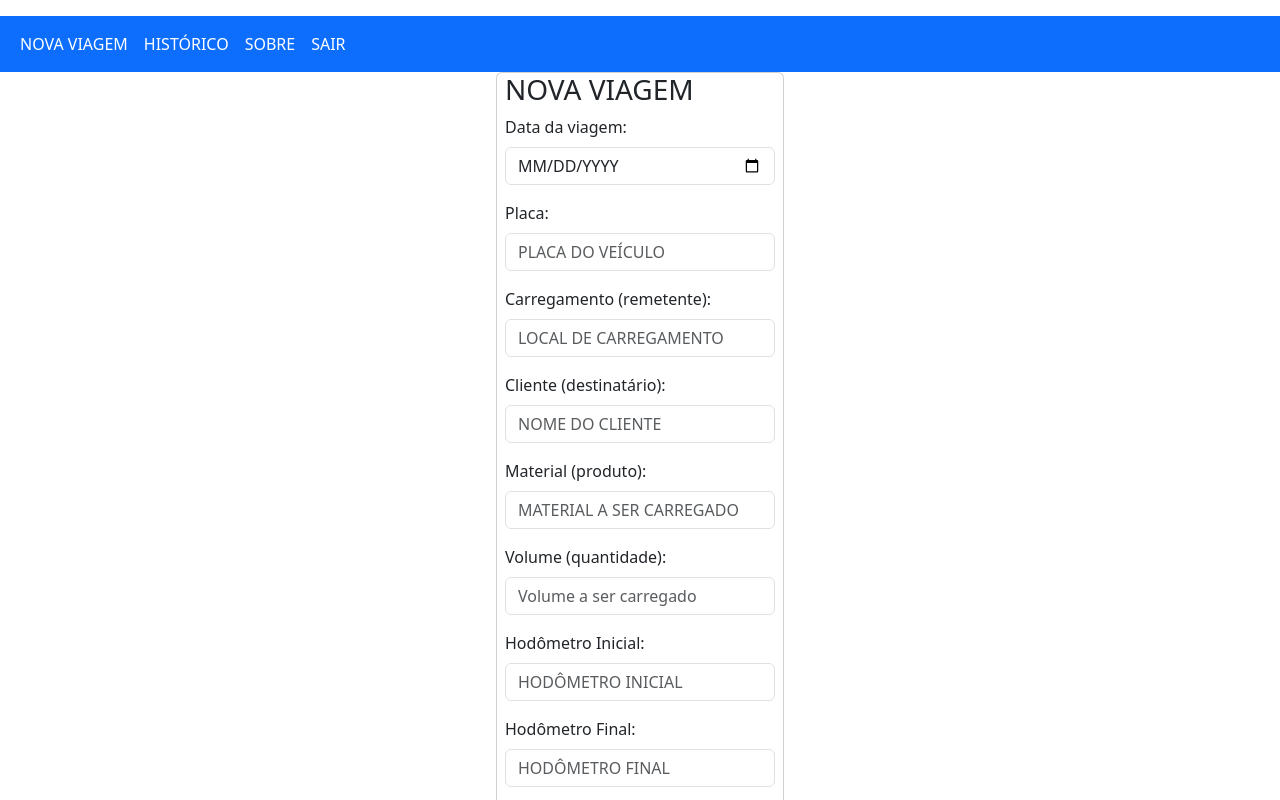
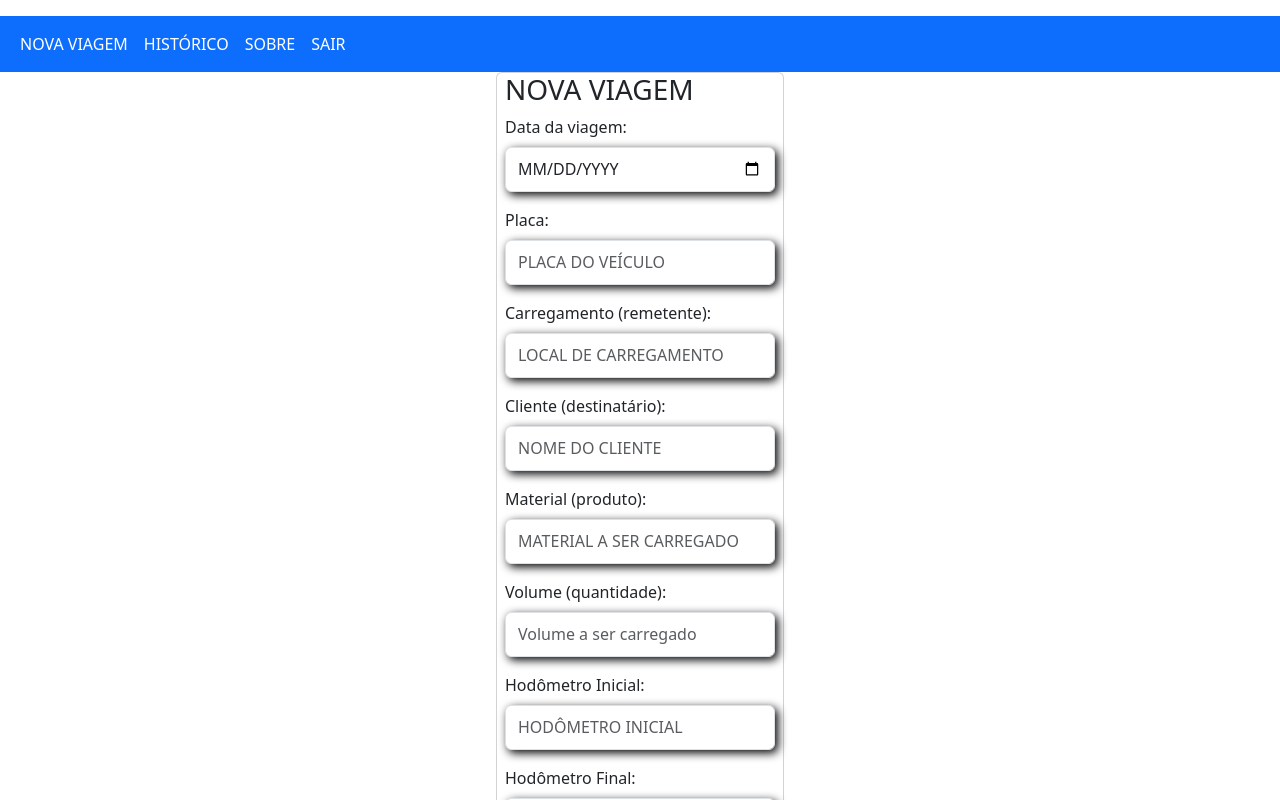
Before and after one commit to ClaitonBarchet/TCC-FINAL, a React (Create React App) app in the folder controleviagens/: page / in a window 1280 px wide. Shown: the top 800 px of the page. Built offline with nearby package versions, Linux system fonts and the light colour scheme; no server answers; sample sign-in values are in the browser's storage.

Commit message:
teste front

```diff
--- /dev/null
+++ b/controleviagens/src/pages/viagem/Viagem.css
@@ -0,0 +1,55 @@
+.container {
+    display: flex;
+    flex-direction: column;
+    gap: 7px;
+    position: relative;
+    color: black;
+  }
+
+  .container .label {
+    font-size: 15px;
+    padding-left: 10px;
+    position: absolute;
+    top: 13px;
+    transition: 0.3s;
+    pointer-events: none;
+  }
+
+  .input {
+    width: 200px;
+    height: 45px;
+    border: none;
+    outline: none;
+    padding: 0px 7px;
+    border-radius: 6px;
+    /* color: #fff; */
+    color: black;
+    font-size: 15px;
+    background-color: transparent;
+    box-shadow: 3px 3px 10px rgba(0,0,0,1),
+    -1px -1px 6px rgba(255, 255, 255, 0.4);
+  }
+
+  .input:focus {
+    border: 2px solid transparent;
+    color: black;
+    box-shadow: 3px 3px 10px rgba(0,0,0,1),
+    -1px -1px 6px rgba(255, 255, 255, 0.4),
+    inset 3px 3px 10px rgba(0,0,0,1),
+    inset -1px -1px 6px rgba(255, 255, 255, 0.4);
+  }
+
+  .container .input:valid ~ .label,
+  .container .input:focus ~ .label {
+    transition: 0.3s;
+    padding-left: 2px;
+    transform: translateY(-35px);
+  }
+
+  .container .input:valid,
+  .container .input:focus {
+    box-shadow: 3px 3px 10px rgba(0,0,0,1),
+    -1px -1px 6px rgba(255, 255, 255, 0.4),
+    inset 3px 3px 10px rgba(0,0,0,1),
+    inset -1px -1px 6px rgba(255, 255, 255, 0.4);
+  }
--- a/controleviagens/src/pages/viagem/Viagem.js
+++ b/controleviagens/src/pages/viagem/Viagem.js
@@ -109,6 +109,7 @@
             Data da viagem:
             </Label>
             <Input
+            className = "input"
             type="date"
             name="data"
             style={{textTransform:"uppercase"}}
@@ -125,6 +126,7 @@
             Placa:
             </Label>
             <Input
+            className = "input"
             type="text"
             name="placa"style={{textTransform:"uppercase"}}
             autocomplete="on"
@@ -141,6 +143,7 @@
             Carregamento (remetente):
             </Label>
             <Input
+            className = "input"
             type="text"
             name="title"
             style={{textTransform:"uppercase"}}
@@ -157,6 +160,7 @@
             Cliente (destinatário):
             </Label>
             <Input
+            className = "input"
             type="text"
             name="title"
             style={{textTransform:"uppercase"}}
@@ -173,6 +177,7 @@
             Material (produto):
             </Label>
             <Input
+            className = "input"
             type="text"
             name="material"style={{textTransform:"uppercase"}}
             autocomplete="on"
@@ -189,6 +194,7 @@
             Volume (quantidade):
             </Label>
             <Input
+            className = "input"
             type="number"
             name="volume"
             autocomplete="on"
@@ -205,6 +211,7 @@
             Hodômetro Inicial:
             </Label>
             <Input
+            className = "input"
             type="number"
             name="hoInicial"
             style={{textTransform:"uppercase"}}
@@ -222,6 +229,7 @@
             Hodômetro Final:
             </Label>
             <Input
+            className = "input"
             type="number"
             name="hoFinal"
             style={{textTransform:"uppercase"}}
@@ -239,6 +247,7 @@
             Observações:
             </Label>
             <Input
+            className = "input"
             type="textarea"
             name="observações"
             style={{textTransform:"uppercase"}}
```
